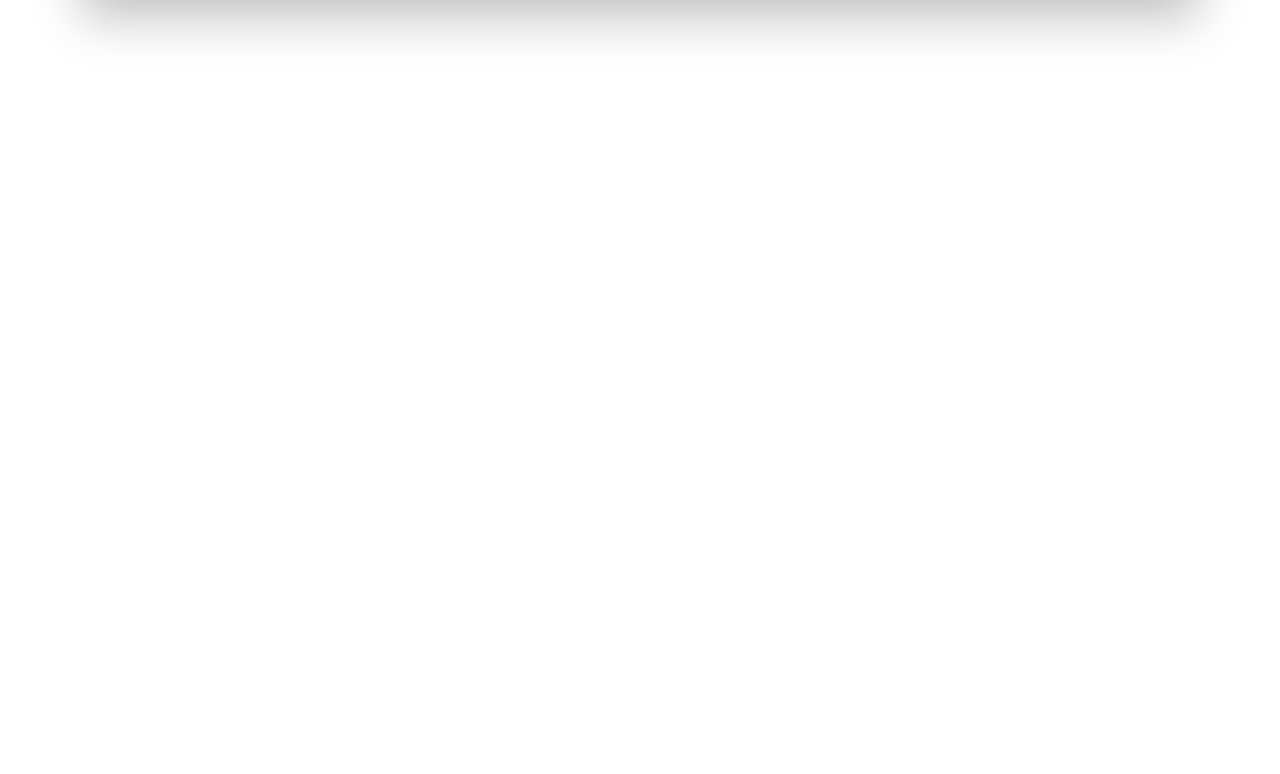
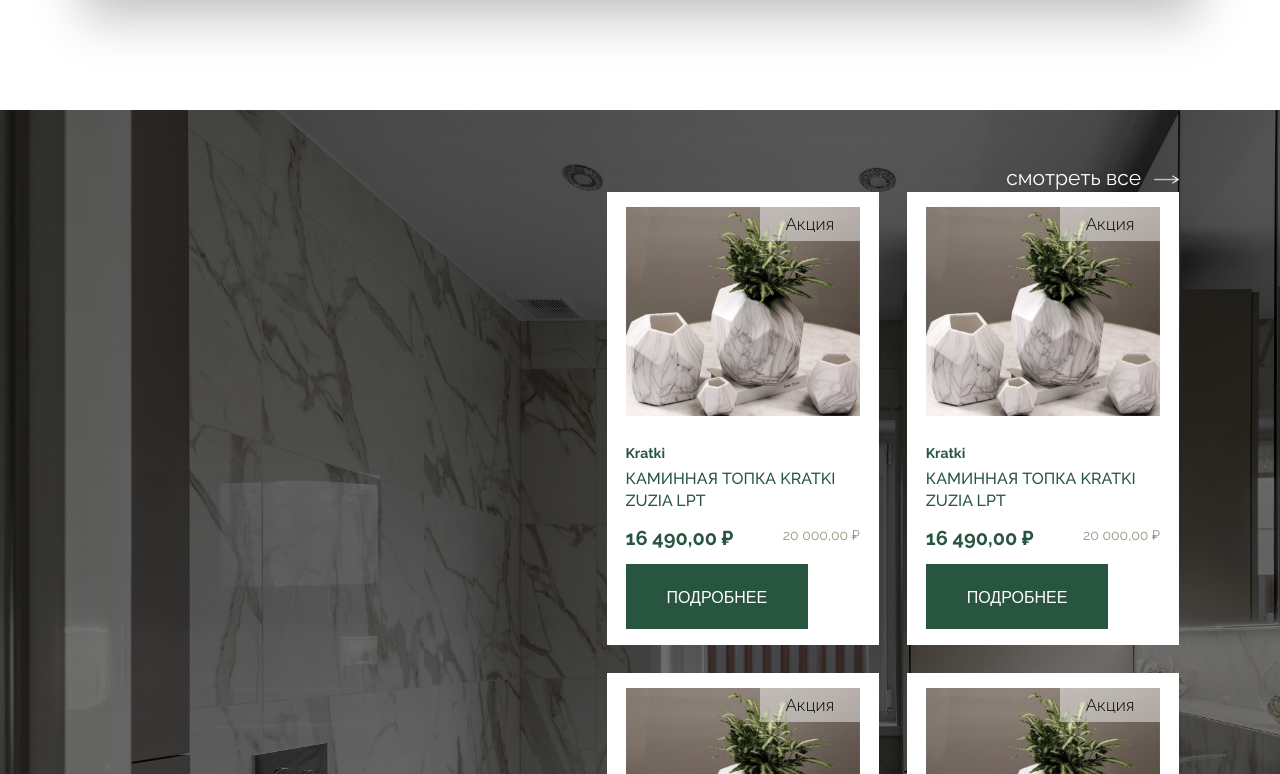
Before and after one commit to nikozszs/anima, a Vue app: page / in a window 1280 px wide. Shown: the part 2626-3400 px from the top of the page. Before the commit the page ends 2736 px from the top, so only its background shows below. Built offline with nearby package versions, Linux system fonts and the light colour scheme.

Commit message:
add CardSale and sales data

```diff
--- a/src/assets/main.css
+++ b/src/assets/main.css
@@ -10,6 +10,7 @@
   --sec-color: #9C9C9C;
   --third-color: #282A30;
   --fourt-color: #000;
+  --five-color: #949981;
 }
 
 * {
--- /dev/null
+++ b/src/components/ui/AppCardSales.vue
@@ -0,0 +1,120 @@
+<template>
+  <div class="container-cardSales">
+    <div class="image-wrapper">
+      <div class="icon-sale" v-if="isSale"></div>
+      <img class="cardSales-img" :src="image" :alt="title"/>
+    </div>
+    <p class="cardSales-title">{{ title }}</p>
+    <h5 class="cardSales-subtitle">{{ subtitle }}</h5>
+    <div class="block-price">
+      <p class="newPrice">{{ currency(newPrice) }}</p>
+      <p class="oldPrice"> {{ currency(oldPrice) }}</p>
+    </div>
+    <AppButton text="Подробнее" color="primary" />
+  </div>
+</template>
+
+<script lang="ts">
+import { currency } from '../../utils/currency.ts';
+import AppButton from './AppButton.vue';
+export default {
+  props: {
+    isSale: {
+      default: false,
+      type: Boolean,
+    },
+    image: {
+      type: String,
+      required: true
+    },
+    title: {
+      type: String,
+      required: true
+    },
+    subtitle: {
+      type: String,
+      required: true
+    },
+    newPrice: {
+      type: Number,
+      required: true
+    },
+    oldPrice: {
+      type: Number,
+      required: true
+    }
+  },
+  components: {AppButton},
+  setup(){
+    return {currency}
+  }
+}
+</script>
+
+<style scoped>
+.container-cardSales {
+  width: 100%;
+  border: 1px solid var(--fourt-back);
+  padding: 14px 18px 15px;
+  background: var(--fourt-back);
+}
+
+.image-wrapper {
+  position: relative;
+  width: 100%;
+}
+
+.icon-sale::after {
+  content: 'Акция';
+  position: absolute;
+  text-align: center;
+  color: var(--fourt-color);
+  background: rgba(255, 255, 255, 0.45);
+  width: 86px;
+  font-weight: 300;
+  font-size: 1.063rem;
+  top: 0;
+  right: 0;
+  padding: 7px;
+}
+
+.cardSales-img {
+  margin-bottom: 26px;
+  display: block;
+  width: 100%;
+}
+
+.cardSales-title {
+  font-size: 0.875rem;
+  line-height: 22px;
+  font-weight: 700;
+  margin-bottom: 4px;
+}
+
+.cardSales-title, .cardSales-subtitle {
+  color: var(--accent-color);
+}
+
+.cardSales-subtitle {
+  font-weight: 500;
+  letter-spacing: 0;
+  line-height: 22px;
+}
+
+.block-price {
+  display: flex;
+  justify-content: space-between;
+  padding: 16px 0;
+}
+
+.newPrice {
+  font-weight: 700;
+  font-size: 1.25rem;
+  color: var(--accent-color)
+}
+
+.oldPrice {
+  font-size: 0.875rem;
+  color: var(--five-color)
+}
+</style>
--- a/src/components/ui/AppWatchButton.vue
+++ b/src/components/ui/AppWatchButton.vue
@@ -2,14 +2,17 @@
   <div class="container-watch-button">
     <router-link
       class="watch-button"
-      :to=route>
+      :to=route
+      :class="[colorClass]">
         смотреть все
     </router-link>
 
     <img
       src="../../assets/arrowRight.png"
       alt="стрелка вправо"
-      class="arrowRight">
+      class="arrowRight"
+      :class="[colorClass]"
+      >
   </div>
 </template>
 
@@ -20,11 +23,19 @@ export default {
     path: {
       type: String,
       required: true
+    },
+    color: {
+      type: String,
+      default: 'dark',
+      validator(value: string) {
+        return ['dark', 'white'].includes(value)
+      }
     }
   },
   setup(props) {
     const route = props.path
-    return {route}
+    const colorClass = `color-${props.color}`
+    return {route, colorClass}
   }
 }
 </script>
@@ -41,9 +52,24 @@ export default {
   width: 25px;
 }
 
+.color-dark {
+  color: var(--third-color);
+}
+
+.color-white {
+  color: var(--first-color);
+}
+
+.color-white.arrowRight {
+  filter: brightness(0) invert(1);
+}
+
+.color-dark.arrowRight {
+  filter: none;
+}
+
 .watch-button {
   font-size: 1.313rem;
-  color: var(--third-color);
   text-decoration: none;
 }
 
--- /dev/null
+++ b/src/components/ui/homePage/HomeSectionSales.vue
@@ -0,0 +1,54 @@
+<template>
+  <section class="container-section-sales">
+    <AppWatchButton path="/sales" color="white" />
+    <div class="container-current-sales">
+      <div class="container-current-sales-first"></div>
+      <div class="container-current-sales-second">
+        <AppCardSales v-for="item in salesItems"
+          :key="item.id"
+          :image="item.image"
+          :new-price="item.newPrice"
+          :old-price="item.oldPrice"
+          :is-sale="item.isSale"
+          :title="item.title"
+          :subtitle="item.subtitle"
+          />
+      </div>
+    </div>
+  </section>
+</template>
+
+<script lang="ts">
+import {} from 'vue'
+import AppWatchButton from '../AppWatchButton.vue';
+import {salesItems} from '../../../data/sales.ts'
+import AppCardSales from '../AppCardSales.vue';
+export default {
+  components: {AppWatchButton, AppCardSales},
+  setup(){
+    return {salesItems}
+  }
+}
+</script>
+
+<style scoped>
+.container-section-sales {
+  background:
+    linear-gradient(rgba(0, 0, 0, 0.6), rgba(0, 0, 0, 0.5)),
+    url('../../../assets/backgroundSales.jpg');
+  background-size: cover;
+  padding: 57px 101px 100px 0;
+}
+
+.container-current-sales {
+  display: grid;
+  grid-template-columns: repeat(2, 1fr);
+  gap: 34px;
+}
+
+.container-current-sales-second {
+  display: grid;
+  grid-template-columns: repeat(2, 1fr);
+  gap: 28px;
+}
+</style>
--- /dev/null
+++ b/src/data/sales.ts
@@ -0,0 +1,46 @@
+import image1 from '../assets/image1.svg'
+
+export interface SalesItem {
+  id: number,
+  isSale: boolean,
+  image: string,
+  title: string,
+  subtitle: string,
+  newPrice: number,
+  oldPrice: number
+}
+
+export const salesItems: SalesItem[] = [
+  { id: 1,
+    isSale: true,
+    image: image1,
+    title: "Kratki",
+    subtitle: "Каминная топка Kratki ZUZIA LPT",
+    newPrice: 16490,
+    oldPrice: 20000
+  },
+  { id: 2,
+    isSale: true,
+    image: image1,
+    title: "Kratki",
+    subtitle: "Каминная топка Kratki ZUZIA LPT",
+    newPrice: 16490,
+    oldPrice: 20000
+  },
+  { id: 3,
+    isSale: true,
+    image: image1,
+    title: "Kratki",
+    subtitle: "Каминная топка Kratki ZUZIA LPT",
+    newPrice: 16490,
+    oldPrice: 20000
+  },
+  { id: 4,
+    isSale: true,
+    image: image1,
+    title: "Kratki",
+    subtitle: "Каминная топка Kratki ZUZIA LPT",
+    newPrice: 16490,
+    oldPrice: 20000
+  }
+]
--- /dev/null
+++ b/src/utils/currency.ts
@@ -0,0 +1,5 @@
+const formatter = new Intl.NumberFormat('ru-RU', {currency: 'RUB', style: 'currency'})
+
+export function currency(value: number) {
+  return formatter.format(value)
+}
--- a/src/views/HomeView.vue
+++ b/src/views/HomeView.vue
@@ -3,6 +3,7 @@
     <HomeSectionMain />
     <HomeSectionAdvantages />
     <HomeSectionItems />
+    <HomeSectionSales />
   </div>
 </template>
 
@@ -11,8 +12,14 @@ import {} from 'vue'
 import HomeSectionMain from '../components/ui/homePage/HomeSectionMain.vue';
 import HomeSectionAdvantages from '../components/ui/homePage/HomeSectionAdvantages.vue';
 import HomeSectionItems from '../components/ui/homePage/HomeSectionItems.vue';
+import HomeSectionSales from '../components/ui/homePage/HomeSectionSales.vue';
 export default {
-  components: {HomeSectionMain, HomeSectionAdvantages, HomeSectionItems},
+  components: {
+    HomeSectionMain,
+    HomeSectionAdvantages,
+    HomeSectionItems,
+    HomeSectionSales
+  },
   setup(){}
 }
 </script>
```
Also changed, not shown: src/assets/backgroundSales.jpg (added), src/assets/image1.svg (added).
